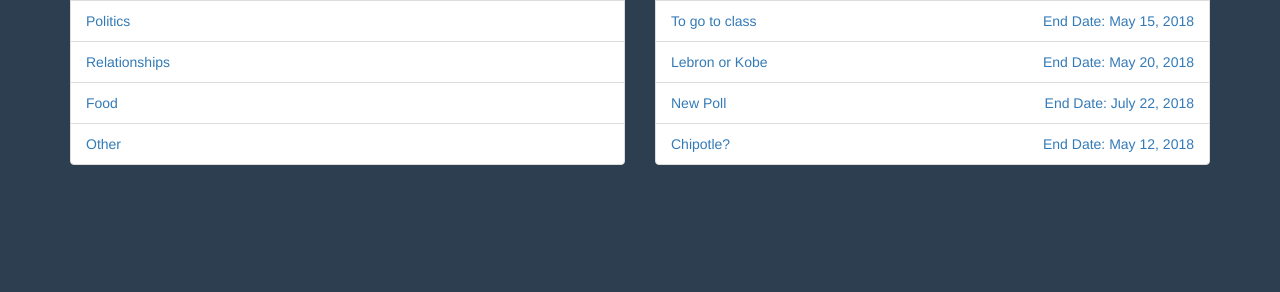
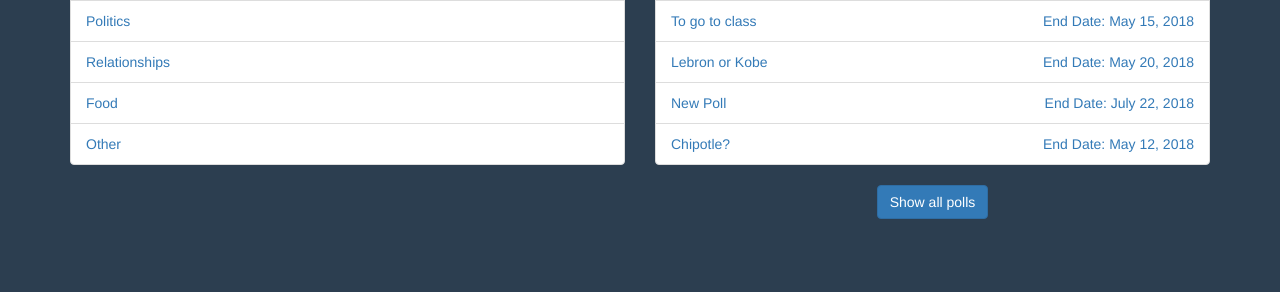
Before and after one commit to stevenGarciaDev/BeachVotes, a Django app: page /poll/show_polls in a window 1280 px wide. Shown: the part 433-725 px from the top of the page. Run offline with Django 3.2, Linux system fonts and the light colour scheme; a user stored in the database is signed in; data comes from the database, SQL or seed files in the repository; some libraries are stand-ins or nearby versions.

Commit message:
enable viewing of all polls

```diff
--- a/beach_votes_project/poll/urls.py
+++ b/beach_votes_project/poll/urls.py
@@ -10,6 +10,7 @@ urlpatterns = [
     url(r'^show_polls', views.show_polls, name='show_polls'),
     url(r'^(?P<poll_id>[0-9]+)/(?P<user_id>[0-9]+)/$', views.view_poll, name='view_poll'),
     url(r'^category/(?P<category>[0-9]+)/$', views.view_category, name='view_category'),
+    url(r'^view_all_polls', views.view_all_polls, name='view_all_polls'),
     url(r'^login', views.login_user, name='login'),
     url(r'^sign_up', views.sign_up, name='sign_up'),
     url(r'^reset_password', views.reset_password, name = 'reset_password'),
--- a/beach_votes_project/poll/views.py
+++ b/beach_votes_project/poll/views.py
@@ -145,6 +145,11 @@ def view_category(request, category):
     context_dict = { 'polls' : Poll.objects.filter(category = category) }
     context_dict['category_name'] = Category.objects.get(id = category)
     return render(request, 'poll/view_category.html', context_dict)
+
+@login_required
+def view_all_polls(request):
+    context_dict = { 'polls' : Poll.objects.all() }
+    return render(request, 'poll/view_all_polls.html', context_dict)
 
 @login_required
 def vote_poll(request, user_id, poll_id):
--- a/beach_votes_project/templates/poll/show_polls.html
+++ b/beach_votes_project/templates/poll/show_polls.html
@@ -63,6 +63,8 @@
 
         </ul>
 
+        <h3 class="text-center"><a href="{% url 'view_all_polls' %}" class="btn btn-primary">Show all polls</a></h3>
+
       {% else %}
         <h4>No recent polls to show</h4>
       {% endif %}
```
Also changed, not shown: beach_votes_project/templates/poll/view_all_polls.html (added, +23 -0 lines), 2 other files.
